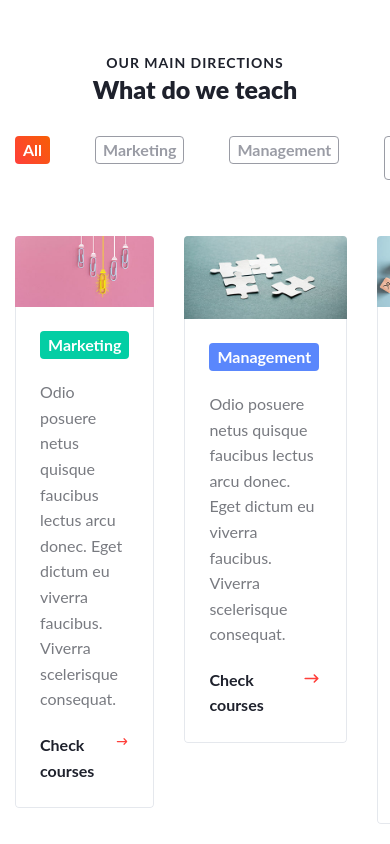
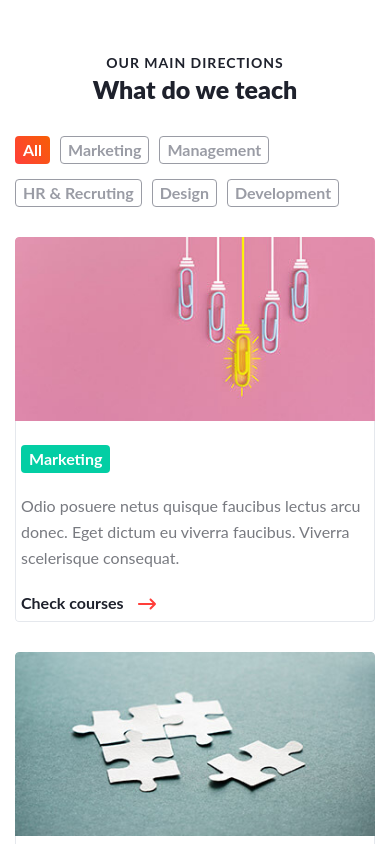
Before and after one commit to qqKostya/createx-proj-front, a plain HTML site: page index.html in a window 390 px wide. Shown: the part 2040-2884 px from the top of the page. Drawn offline with nearby package versions, Linux system fonts and the light colour scheme; files whose address does not match are found by name.

Commit message:
add: adaptive directions

```diff
--- a/css/style.css
+++ b/css/style.css
@@ -468,11 +468,13 @@ html, body {
 
 .directions__filter-box {
   display: flex;
-  margin-bottom: 56px;
+  flex-wrap: wrap;
+  margin-bottom: 40px;
 }
 
 .directions__filter-item {
   margin-right: 45px;
+  margin-bottom: 15px;
 }
 
 .directions__filter-item:last-child {
@@ -488,6 +490,7 @@ html, body {
   line-height: 1;
   font-weight: 700;
   padding: 5px 7px;
+  white-space: nowrap;
 }
 
 .directions__filter-btn--active {
@@ -2056,6 +2059,18 @@ html, body {
   .about__img {
     display: none;
   }
+
+  .directions__filter-item {
+    margin-right: 10px;
+  }
+
+  .directions__list {
+    gap: 30px 10px;
+  }
+
+  .directions__link-content {
+    padding: 24px 5px 5px;
+  }
 }
 
 
@@ -2078,6 +2093,10 @@ html, body {
     margin: 0;
     align-self: flex-start;
   }
+
+  .directions__list {
+    grid-template: repeat(3, auto) / repeat(2, 1fr);
+  }
 }
 
 /* ============================== 550 ============================== */
@@ -2112,6 +2131,14 @@ html, body {
 
   .about__btn {
     margin: 0 0 30px 0;
+  }
+
+  .directions__list {
+    grid-template: none;
+  }
+
+  .directions__list-item--empty {
+    display: none;
   }
 }
 
@@ -2138,4 +2165,8 @@ html, body {
     text-align: center;
   }
 
-}
+  .directions__filter-box {
+    margin-bottom: 15px;
+  }
+
+}
```
